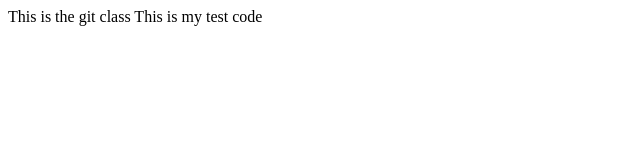
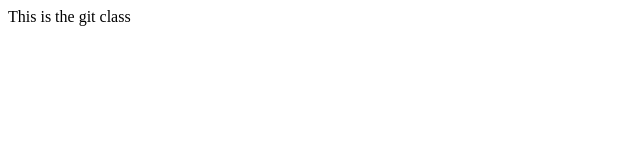
Before and after one commit to arpitkhare33/mern-315, a plain HTML site: page index.html in a window 1280 px wide. Shown: the whole page, without its empty margins (0-640 px from the left). Drawn offline with Linux system fonts and the light colour scheme.

```diff
--- a/index.html
+++ b/index.html
@@ -8,6 +8,6 @@
 </head>
 <body>
     This is the git class
-    This is my test code
+
 </body>
 </html>
```
